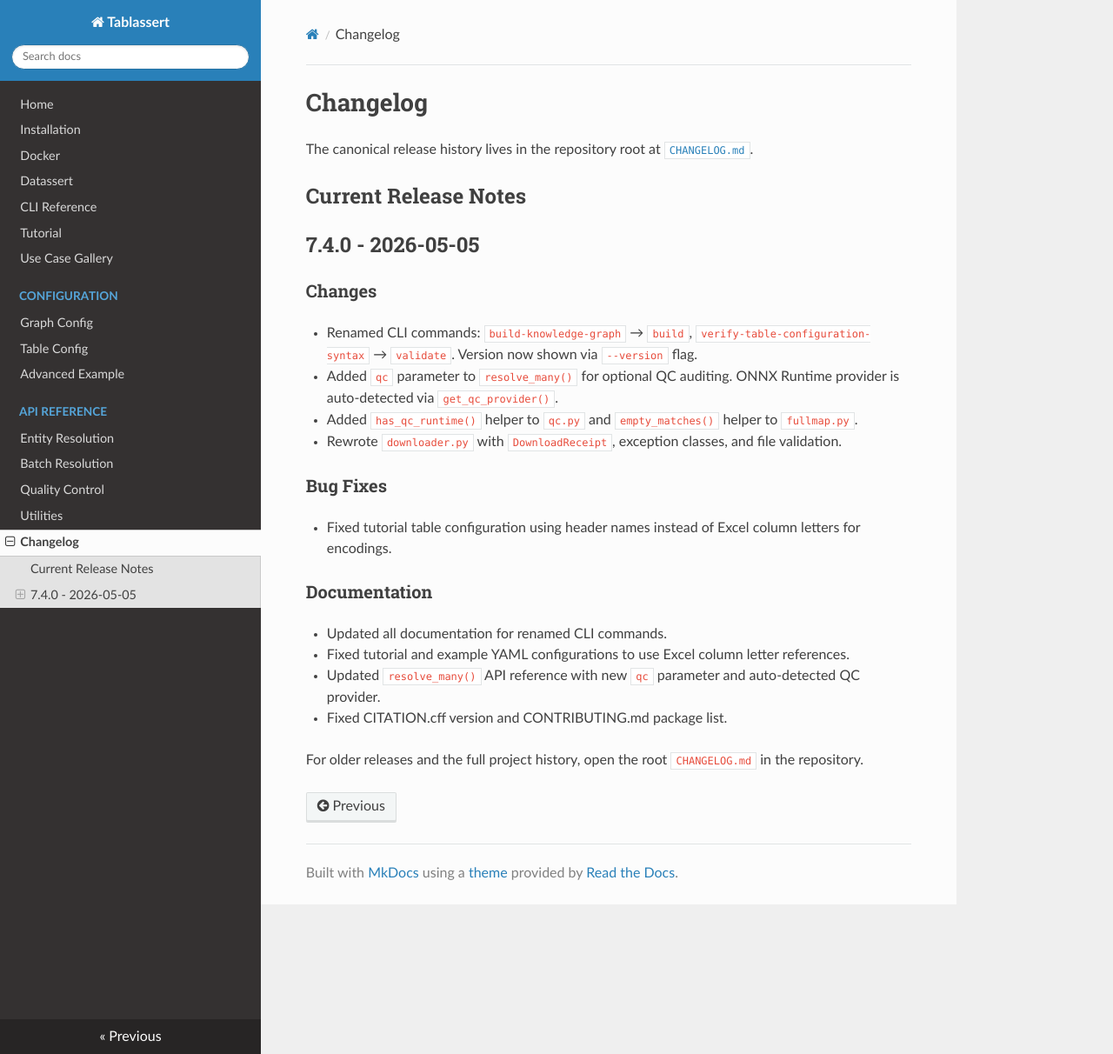
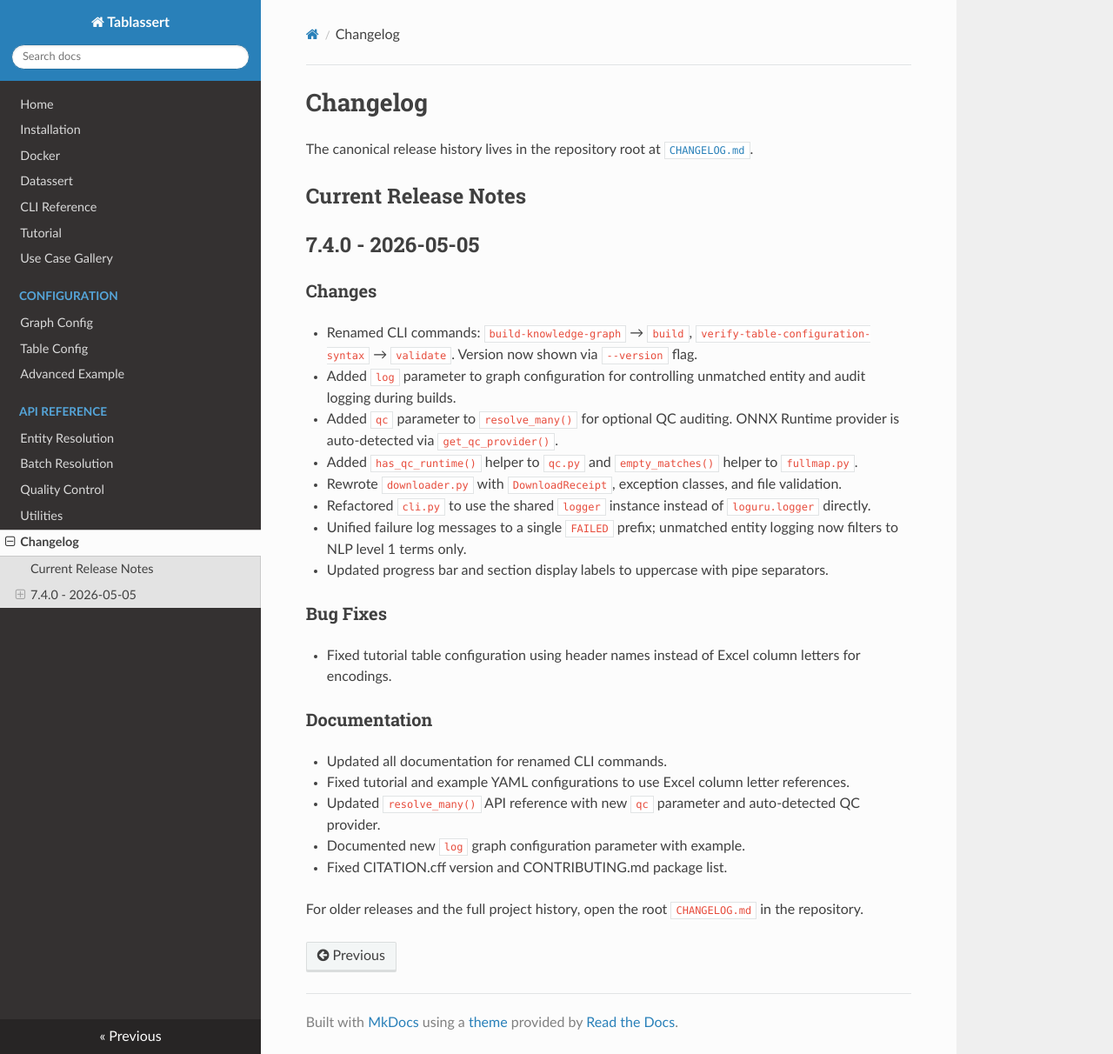
Before and after one commit to SkyeAv/Tablassert3.0.0, an MkDocs documentation site: the page built from docs/changelog.md, in a window 1280 px wide and 1212 px high. Shown: the whole window at 87% size. Built offline with MkDocs 1.6.1, drawn with Linux system fonts in a browser that asks for light colours; nearby versions of some CDN libraries.

Commit message:
New Changelog

```diff
--- a/docs/changelog.md
+++ b/docs/changelog.md
@@ -9,9 +9,13 @@ The canonical release history lives in the repository root at [`CHANGELOG.md`](h
 ### Changes
 
 - Renamed CLI commands: `build-knowledge-graph` → `build`, `verify-table-configuration-syntax` → `validate`. Version now shown via `--version` flag.
+- Added `log` parameter to graph configuration for controlling unmatched entity and audit logging during builds.
 - Added `qc` parameter to `resolve_many()` for optional QC auditing. ONNX Runtime provider is auto-detected via `get_qc_provider()`.
 - Added `has_qc_runtime()` helper to `qc.py` and `empty_matches()` helper to `fullmap.py`.
 - Rewrote `downloader.py` with `DownloadReceipt`, exception classes, and file validation.
+- Refactored `cli.py` to use the shared `logger` instance instead of `loguru.logger` directly.
+- Unified failure log messages to a single `FAILED` prefix; unmatched entity logging now filters to NLP level 1 terms only.
+- Updated progress bar and section display labels to uppercase with pipe separators.
 
 ### Bug Fixes
 
@@ -22,6 +26,7 @@ The canonical release history lives in the repository root at [`CHANGELOG.md`](h
 - Updated all documentation for renamed CLI commands.
 - Fixed tutorial and example YAML configurations to use Excel column letter references.
 - Updated `resolve_many()` API reference with new `qc` parameter and auto-detected QC provider.
+- Documented new `log` graph configuration parameter with example.
 - Fixed CITATION.cff version and CONTRIBUTING.md package list.
 
 For older releases and the full project history, open the root `CHANGELOG.md` in the repository.
```
